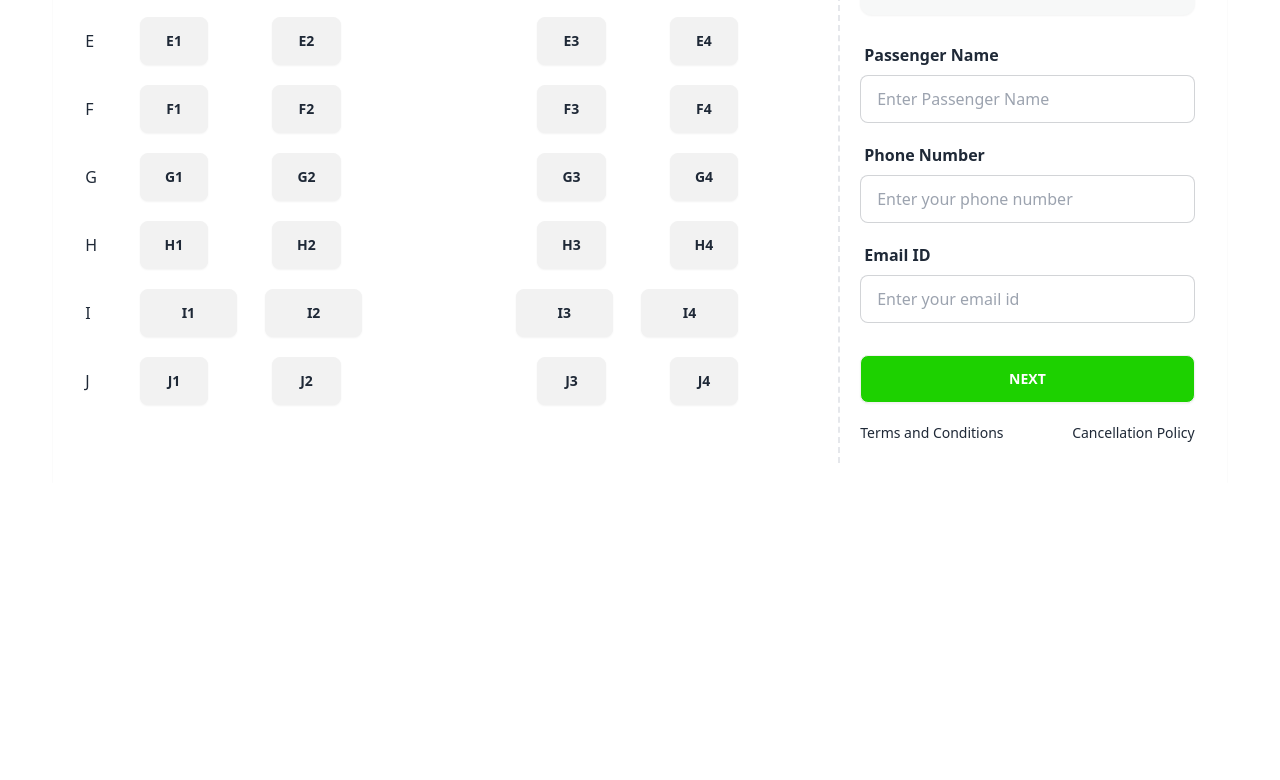
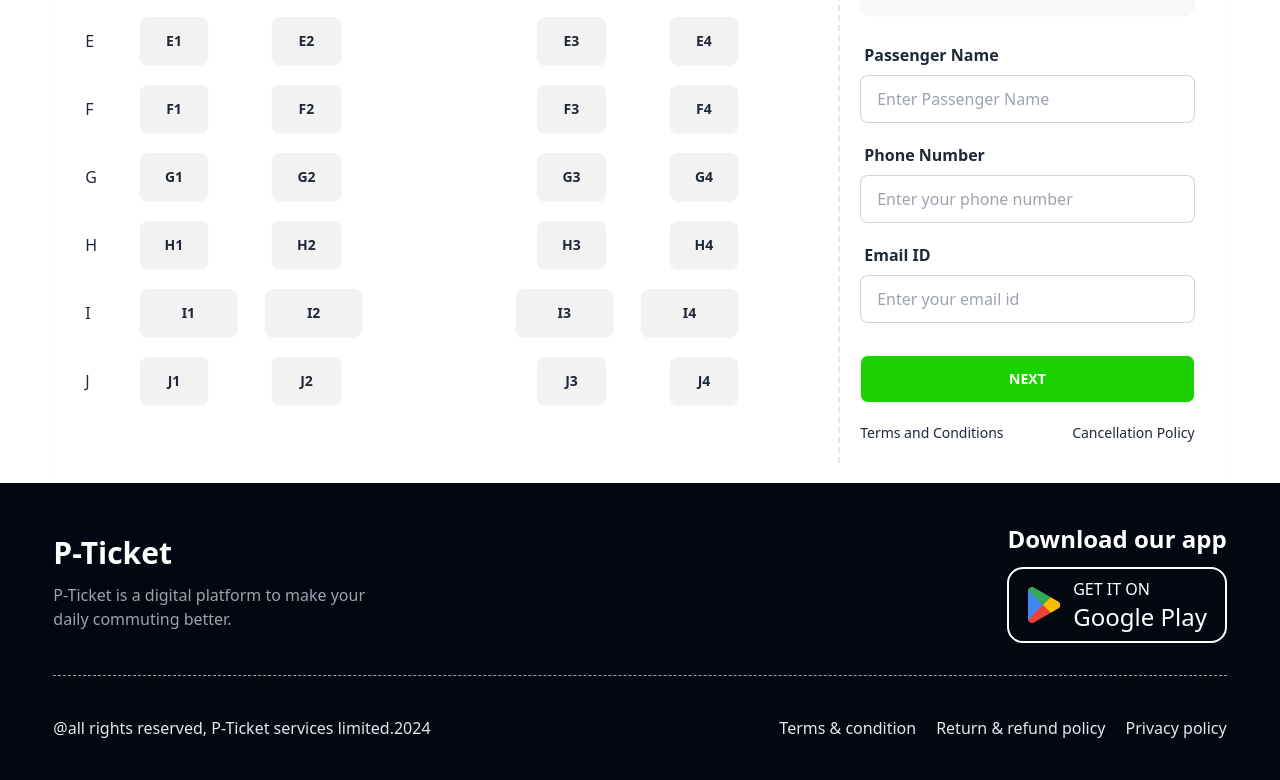
Before and after one commit to RakibHossen-Dev/Smart-Bus-Ticketing, a plain HTML site: page index.html in a window 1280 px wide. Shown: the part 2721-3501 px from the top of the page. Before the commit the page ends 3204 px from the top, so only its background shows below. Drawn offline with nearby package versions, Linux system fonts and the light colour scheme.

Commit message:
footer section done

```diff
--- a/index.html
+++ b/index.html
@@ -1,5 +1,5 @@
 <!DOCTYPE html>
-<html lang="en">
+<html lang="en" data-theme="light">
   <head>
     <meta charset="UTF-8" />
     <meta name="viewport" content="width=device-width, initial-scale=1.0" />
@@ -732,7 +732,48 @@
       </div>
       <!-- seat section start -->
     </section>
+    <!-- footer -->
 
+    <footer class="bg-[#030712] py-10">
+      <div class="w-11/12 mx-auto">
+        <div
+          class="flex lg:flex-row flex-col gap-5 justify-between lg:items-center"
+        >
+          <div>
+            <h3 class="text-white text-3xl font-bold mb-3">P-Ticket</h3>
+            <p class="text-gray-400">
+              P-Ticket is a digital platform to make your <br />
+              daily commuting better.
+            </p>
+          </div>
+          <div>
+            <h4 class="text-white text-2xl font-bold mb-3">Download our app</h4>
+            <div
+              class="flex justify-center items-center gap-3 border-2 border-white rounded-2xl p-2"
+            >
+              <img src="images/playstore.png" alt="" />
+              <div>
+                <p class="text-white">GET IT ON</p>
+                <p class="text-white text-2xl">Google Play</p>
+              </div>
+            </div>
+          </div>
+        </div>
+        <div class="border-b border-gray-400 border-dashed pt-8"></div>
+        <div
+          class="flex justify-between items-center lg:flex-row flex-col mt-10 flex-col-reverse gap-4"
+        >
+          <p class="text-gray-200 font-md">
+            @all rights reserved, P-Ticket services limited.2024
+          </p>
+          <div class="flex flex-row gap-5">
+            <a class="text-gray-200 font-sm" href=""> Terms & condition </a>
+            <a class="text-gray-200 font-sm" href="">Return & refund policy </a>
+            <a class="text-gray-200 font-sm" href=""> Privacy policy</a>
+          </div>
+        </div>
+      </div>
+    </footer>
     <script src="scrript.js"></script>
   </body>
 </html>
```
